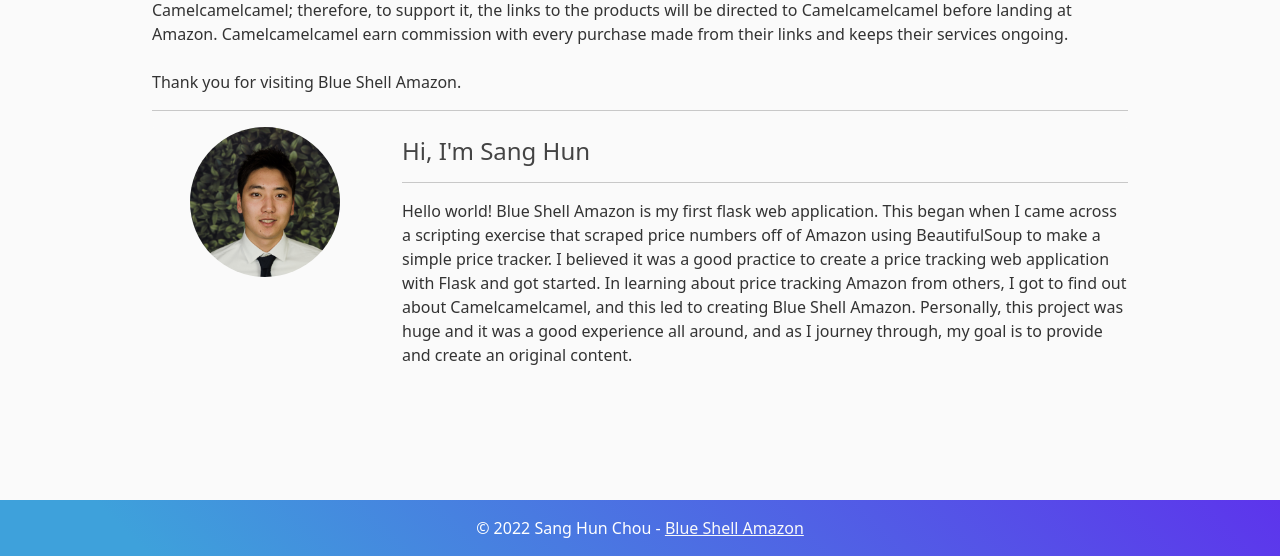
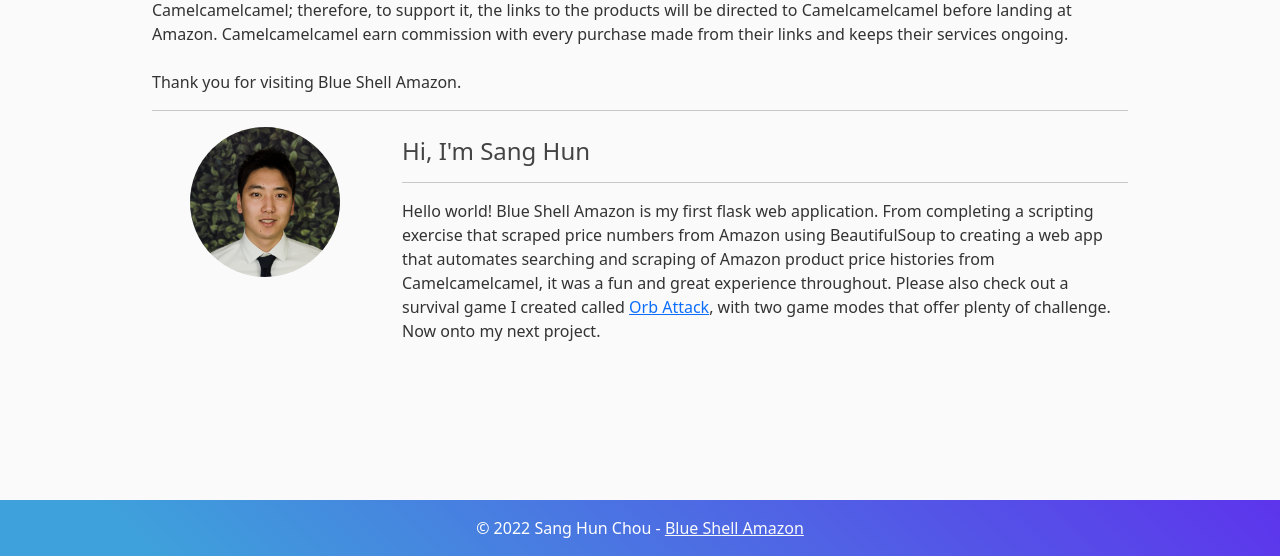
Before and after one commit to shjchou92/blue-shell-amazon, a Flask app: page /about in a window 1280 px wide. Shown: the part 324-880 px from the top of the page. Run offline with Flask 2, Linux system fonts and the light colour scheme; some libraries are stand-ins or nearby versions.

Commit message:
Initial Deploy

```diff
--- a/blue_shell_main/templates/about.html
+++ b/blue_shell_main/templates/about.html
@@ -29,7 +29,7 @@
                             <h4>Hi, I'm Sang Hun</h4>
                             <hr>
                             <p>
-                                Hello world! Blue Shell Amazon is my first flask web application. This began when I came across a scripting exercise that scraped price numbers off of Amazon using BeautifulSoup to make a simple price tracker. I believed it was a good practice to create a price tracking web application with Flask and got started. In learning about price tracking Amazon from others, I got to find out about Camelcamelcamel, and this led to creating Blue Shell Amazon. Personally, this project was huge and it was a good experience all around, and as I journey through, my goal is to provide and create an original content.
+                                Hello world! Blue Shell Amazon is my first flask web application. From completing a scripting exercise that scraped price numbers from Amazon using BeautifulSoup to creating a web app that automates searching and scraping of Amazon product price histories from Camelcamelcamel, it was a fun and great experience throughout. Please also check out a survival game I created called <a href="https://orb-attack.herokuapp.com/" target="_blank">Orb Attack</a>, with two game modes that offer plenty of challenge. Now onto my next project.
                             </p>
                         </div>
                     </div>
```
Also changed, not shown: 2 other files.
